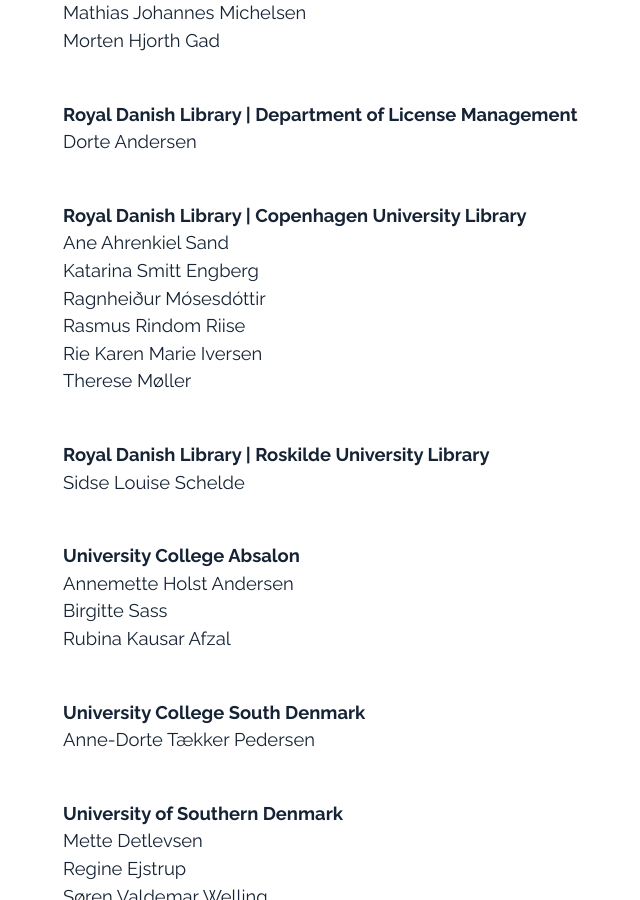
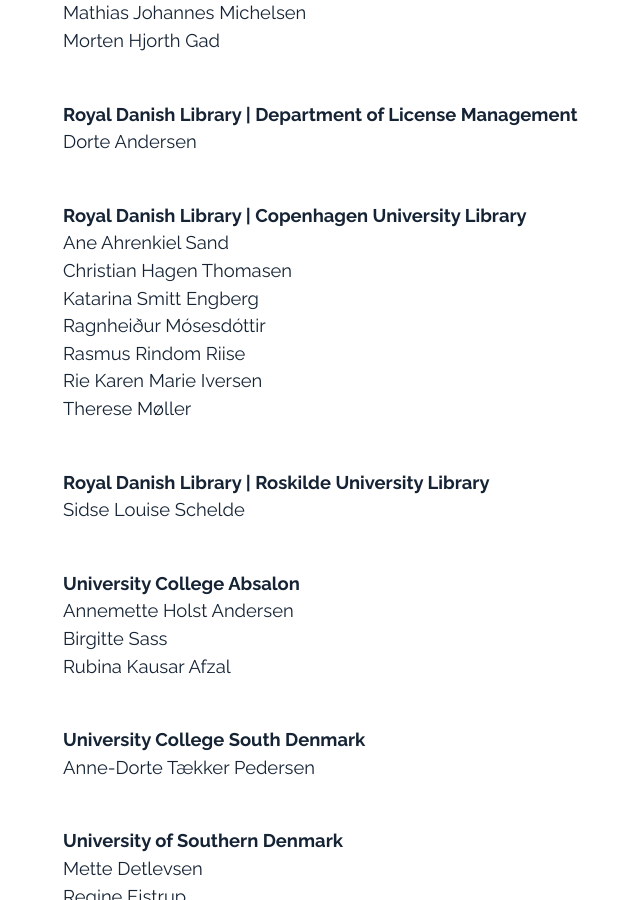
Before and after one commit to openaccess-dk/openaccess-dk.github.io, a Jekyll site: the page built from index.md, in a window 1280 px wide and 900 px high, scrolled down 1347 px. Shown: the whole window, without its empty margins (137-777 px from the left). Built offline with Jekyll 4.4.1, drawn with Linux system fonts in a browser that asks for light colours.

Commit message:
Update index.md

```diff
--- a/index.md
+++ b/index.md
@@ -44,6 +44,7 @@
 
 **Royal Danish Library | Copenhagen University Library**<br/>
 Ane Ahrenkiel Sand<br/>
+Christian Hagen Thomasen<br/>
 Katarina Smitt Engberg<br/>
 Ragnheiður Mósesdóttir<br/>
 Rasmus Rindom Riise<br/>
```
